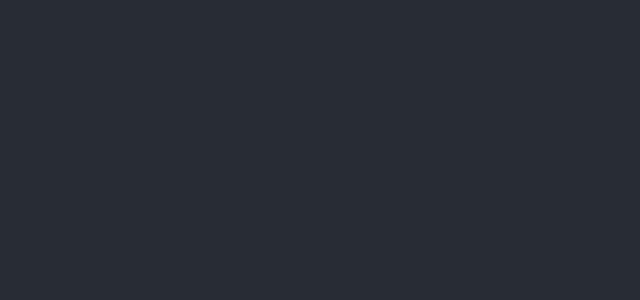
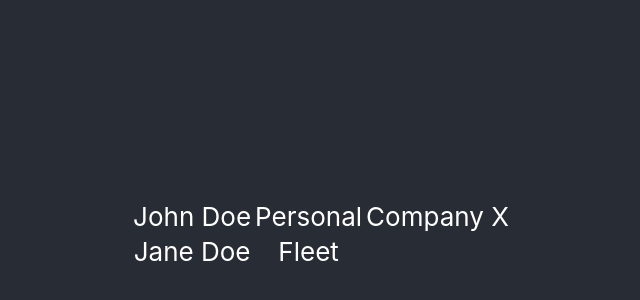
Before and after one commit to JoaquinDelaRosa/CSSWENG-MP, a React (Create React App) app in the folder client/: page /customers in a window 1280 px wide. Before the commit this address had no page. Shown: the part 166-466 px from the top of the page, without its empty margins (319-959 px from the left). Built offline with nearby package versions, Linux system fonts and the light colour scheme.

Commit message:
add: customers view

```diff
--- a/client/src/Main.tsx
+++ b/client/src/Main.tsx
@@ -1,4 +1,5 @@
 import { Route, Routes } from "react-router-dom";
+import CustomersView from "./components/CustomersView";
 import Home from "./components/Home";
 import Login from "./components/Login";
 import AppState from "./utils/AppState";
@@ -15,6 +16,11 @@ export const Main = (props: AppState) => {
                 path="/login"
                 element={<Login/>}
             />
+
+            <Route
+                path="/customers"
+                element={<CustomersView/> }
+            />
         </Routes>
     );
 }
--- /dev/null
+++ b/client/src/components/CustomersView.tsx
@@ -0,0 +1,37 @@
+
+enum CustomerType {
+    PERSONAL = "Personal",
+    WALK_IN = "Walk In",
+    FLEET = "Fleet",
+    INSURANCE = "Insurance",
+    OTHER = "Other"
+}
+
+interface Customer {
+    name: string,
+    type: CustomerType
+    company? : string
+}
+
+const CustomerRecord = (props : { customer: Customer }) => {
+    return (
+        <tr>
+            <td> {props.customer.name} </td>
+            <td> {props.customer.type} </td>
+            <td> {props.customer.company} </td>
+        </tr>
+     );
+}
+
+const CustomersView = () => {
+    return (
+        <div>
+            <table>
+                <CustomerRecord customer={{ name: "John Doe", type: CustomerType.PERSONAL, company: "Company X"}} />
+                <CustomerRecord customer={{ name: "Jane Doe", type: CustomerType.FLEET }} />
+            </table>
+        </div>
+    );
+}
+
+export default CustomersView;
```
